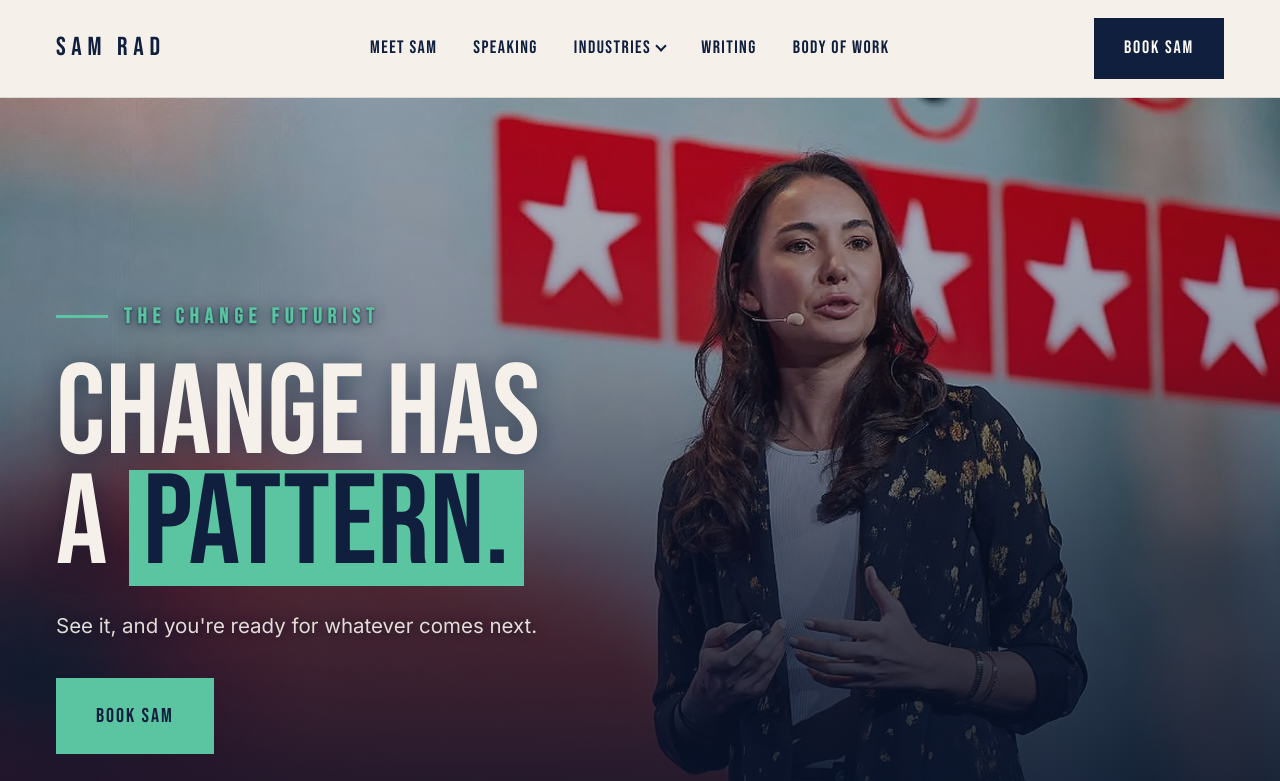
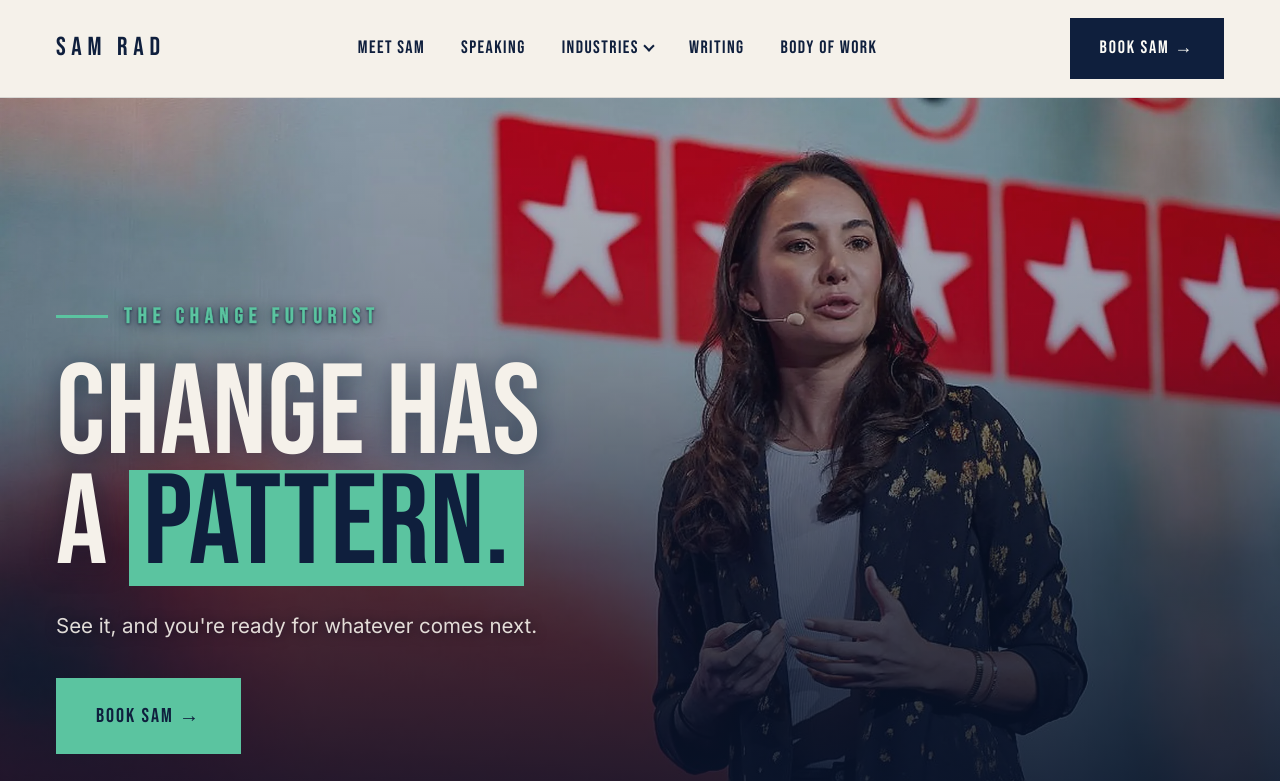
Before and after one commit to SamRadOfficial/sam-rad, a Next.js app: page / in a window 1280 px wide. Shown: the top 781 px of the page. Built offline with nearby package versions, Linux system fonts and the light colour scheme.

Commit message:
updates radical next section and CTAs throughout the site

```diff
--- a/app/globals.css
+++ b/app/globals.css
@@ -806,10 +806,14 @@ details.earlier[open] summary{margin-bottom:44px;}
 .book-photo{margin-top:28px;}
 .book-photo img{width:100%;height:auto;display:block;}
 
-.section-header{position:relative;}
-.sec-link{position:absolute;right:0;bottom:6px;font-family:var(--fd);font-size:16px;letter-spacing:.14em;text-transform:uppercase;color:var(--mint-deep);border-bottom:2px solid var(--mint-deep);padding-bottom:2px;}
+/* Heading and section link share a row rather than the link being absolutely
+   positioned; a two-line h2 used to sit on top of it. */
+.section-header{display:flex;justify-content:space-between;align-items:flex-end;gap:40px;flex-wrap:wrap;}
+.section-header > :first-child{flex:1 1 auto;}
+.sec-link{flex:0 0 auto;font-family:var(--fd);font-size:16px;letter-spacing:.14em;text-transform:uppercase;
+  color:var(--mint-deep);border-bottom:2px solid var(--mint-deep);padding-bottom:2px;margin-bottom:8px;white-space:nowrap;}
 .sec-link:hover{color:var(--ink);border-color:var(--ink);}
-@media (max-width:900px){.sec-link{position:static;display:inline-block;margin-top:18px;}}
+@media (max-width:900px){.section-header{gap:18px;} .sec-link{margin-bottom:0;}}
 
 /* Gallery: portrait tiles anchor to the upper third so heads stay in frame */
 .gp-a img,.gp-c img,.gp-d img{object-position:center 18%;}
@@ -904,8 +908,8 @@ details.earlier[open] summary{margin-bottom:44px;}
 
 /* Homepage: Radical Next feature */
 .rn{position:relative;background:var(--paper-white);padding:118px 0;overflow:hidden;}
-.rn::before{content:'';position:absolute;inset:0;background:url('/images/rn-bg.jpg') center/cover no-repeat;opacity:.85;}
-.rn::after{content:'';position:absolute;inset:0;background:linear-gradient(90deg,rgba(252,251,246,.92) 0%,rgba(252,251,246,.72) 46%,rgba(252,251,246,.15) 100%);}
+.rn::before{content:'';position:absolute;inset:0;background:url('/images/rn-bg.jpg') center/cover no-repeat;}
+.rn::after{content:'';position:absolute;inset:0;background:linear-gradient(90deg,rgba(252,251,246,.72) 0%,rgba(252,251,246,.42) 50%,rgba(252,251,246,0) 100%);}
 .rn > *{position:relative;z-index:1;}
 /* Desktop: headline and body stack in the left column, cover spans both rows on the right.
    Mobile: headline, then cover, then body. */
@@ -920,15 +924,20 @@ details.earlier[open] summary{margin-bottom:44px;}
 .rn-lead{font-family:var(--fd);font-size:clamp(20px,1.9vw,27px);letter-spacing:.02em;text-transform:uppercase;
   color:var(--ink);margin:0 0 22px !important;}
 .rn p{font-size:17px;line-height:1.7;color:var(--ink-soft);margin:0 0 18px;max-width:600px;}
-.rn-qs{font-family:var(--fd);font-size:clamp(30px,3.3vw,46px);line-height:1.04;text-transform:uppercase;
-  color:var(--mint-deep);margin:30px 0 32px;}
+.rn-qs{font-family:var(--fd);font-size:clamp(19px,1.7vw,25px);line-height:1.28;letter-spacing:.04em;
+  text-transform:uppercase;color:var(--mint-deep);margin:24px 0 28px;}
 .rn-cover img{width:100%;height:auto;display:block;filter:drop-shadow(0 30px 60px rgba(8,19,42,.28));}
 .rn-btns{display:flex;gap:14px;flex-wrap:wrap;}
 @media (max-width:900px){
   .rn{padding:56px 0;}
-  .rn::after{background:linear-gradient(180deg,rgba(252,251,246,.9) 0%,rgba(252,251,246,.8) 100%);}
+  .rn::after{background:linear-gradient(180deg,rgba(252,251,246,.78) 0%,rgba(252,251,246,.66) 100%);}
   .rn-grid{grid-template-columns:1fr;grid-template-rows:auto auto auto;gap:26px;}
   .rn-head{grid-column:1;grid-row:1;}
   .rn-cover{grid-column:1;grid-row:2;max-width:250px;margin:0 auto;}
   .rn-body{grid-column:1;grid-row:3;}
 }
+
+/* Homepage testimonials */
+.tests{padding:104px 0 110px;}
+.tests .t-grid{margin-top:44px;}
+@media (max-width:900px){.tests{padding:56px 0 60px;}}
--- a/app/industries/[slug]/page.jsx
+++ b/app/industries/[slug]/page.jsx
@@ -64,7 +64,7 @@ export default function IndustryPage({ params }) {
           eyebrow={`Industries · ${ind.name}`}
           short
           lead={<><em>Change Has a Pattern</em>, built for {lower} leaders. The cycle every big change follows, applied to the forces reshaping your world right now. <strong>Your people walk out ready for it.</strong></>}
-          cta={<Link href="/book" className="btn btn-mint">Book Sam for your {lower} event</Link>}
+          cta={<Link href="/book" className="btn btn-mint">Book Sam for your {lower} event →</Link>}
         >
           The future of <span className="mint-fill">{display}.</span>
         </PhotoHero>
@@ -97,7 +97,7 @@ export default function IndustryPage({ params }) {
                     <li><strong>Delivery</strong><br />In-person or virtual</li>
                     <li><strong>Travels from</strong><br />New York City</li>
                   </ul>
-                  <Link href="/book" className="btn btn-ink">Book Sam</Link>
+                  <Link href="/book" className="btn btn-ink">Book Sam →</Link>
                   <Bureau />
                 </div>
 
--- a/app/meet-sam/page.jsx
+++ b/app/meet-sam/page.jsx
@@ -28,7 +28,7 @@ export default function MeetSam() {
           eyebrow="Meet Sam"
           short
           lead={<>Anthropologist. Four-time tech founder. #1 bestselling author. Twenty years inside technology revolutions, and one lesson above all: <strong>change has a pattern.</strong></>}
-          cta={<Link href="/book" className="btn btn-mint">Book Sam</Link>}
+          cta={<Link href="/book" className="btn btn-mint">Book Sam →</Link>}
           caption="SHRM · Dallas"
         >
           The <span className="mint-fill">change</span><br />futurist.
@@ -104,7 +104,7 @@ export default function MeetSam() {
                     <li>Keynoted on five continents</li>
                     <li>Early protocols behind ERC-721</li>
                   </ul>
-                  <Link href="/book" className="btn btn-ink">Book Sam</Link>
+                  <Link href="/book" className="btn btn-ink">Book Sam →</Link>
                   <Bureau />
                 </div>
                 <div className="side-photo">
--- a/app/page.jsx
+++ b/app/page.jsx
@@ -32,7 +32,7 @@ export default function Home() {
           position="center top"
           eyebrow="The Change Futurist"
           lead={<>See it, and you&apos;re ready for whatever comes next.</>}
-          cta={<Link href="/book" className="btn btn-mint">Book Sam</Link>}
+          cta={<Link href="/book" className="btn btn-mint">Book Sam →</Link>}
           caption="Ivanti Solutions Summit"
         >
           Change has<br />a <span className="mint-fill">pattern.</span>
--- a/app/speaking/page.jsx
+++ b/app/speaking/page.jsx
@@ -53,7 +53,7 @@ export default function Speaking() {
           image="hero-meet.jpg"
           eyebrow="Speaking · The keynote"
           lead={<>The cycle every big change follows, why the new tools aren&apos;t paying off yet, and the four moves that turn the corner. <strong>Customized to your industry, your audience, your moment.</strong></>}
-          cta={<Link href="/book" className="btn btn-mint">Book this keynote</Link>}
+          cta={<Link href="/book" className="btn btn-mint">Book this keynote →</Link>}
           caption="SIM Executive Conference"
         >
           Change has<br />a <span className="mint-fill">pattern.</span>
@@ -93,7 +93,7 @@ export default function Speaking() {
                     <li><strong>Customization</strong><br /><Link href="/industries" style={{ color: 'var(--mint-deep)', textDecoration: 'underline', textUnderlineOffset: 3 }}>Built for your industry</Link></li>
                     <li><strong>Travels from</strong><br />New York City</li>
                   </ul>
-                  <Link href="/book" className="btn btn-ink">Book Sam</Link>
+                  <Link href="/book" className="btn btn-ink">Book Sam →</Link>
                   <Bureau />
                 </div>
                 <div className="side-photo">
--- a/components/Blocks.jsx
+++ b/components/Blocks.jsx
@@ -60,7 +60,7 @@ export function YouAreHere({ eyebrow, heading, lead, cta, tall }) {
   );
 }
 
-export function CtaBreak({ image, tag, heading, lead, caption, center, bureau, position, btn = 'Book Sam', id = 'book', href, external }) {
+export function CtaBreak({ image, tag, heading, lead, caption, center, bureau, position, btn = 'Book Sam →', id = 'book', href, external }) {
   return (
     <section className={center ? 'cta-break center' : 'cta-break'} id={id}>
       {/* eslint-disable-next-line @next/next/no-img-element */}
@@ -217,7 +217,7 @@ export function TestimonialBanner({ noCta }) {
           Sam is a rare individual who has the unique ability to <u>catalyze and inspire</u> everyone around her.
         </h2>
         <div className="who">Asael Meir · Partner, CohnReznick LLP</div>
-        {!noCta && <Link href="/book" className="btn btn-mint tb-cta">Book Sam</Link>}
+        {!noCta && <Link href="/book" className="btn btn-mint tb-cta">Book Sam →</Link>}
       </div>
     </section>
   );
@@ -321,7 +321,7 @@ export function Sizzle() {
   );
 }
 
-export function BookBar({ text, sub, mint, deep, cta = 'Book Sam' }) {
+export function BookBar({ text, sub, mint, deep, cta = 'Book Sam →' }) {
   const cls = mint ? 'bookbar mint' : deep ? 'bookbar deep' : 'bookbar';
   return (
     <section className={cls}>
--- a/components/Footer.jsx
+++ b/components/Footer.jsx
@@ -26,7 +26,7 @@ export default function Footer() {
               <li><Link href="/industries">Industries</Link></li>
               <li><Link href="/writing">Writing</Link></li>
               <li><Link href="/body-of-work">Body of Work</Link></li>
-              <li><Link href="/book">Book Sam</Link></li>
+              <li><Link href="/book">Book Sam →</Link></li>
             </ul>
           </div>
           <div>
--- a/components/Nav.jsx
+++ b/components/Nav.jsx
@@ -100,7 +100,7 @@ export default function Nav({ active }) {
             )
           )}
         </ul>
-        <Link href="/book" className="book-btn">Book Sam</Link>
+        <Link href="/book" className="book-btn">Book Sam →</Link>
         <button
           className="nav-toggle"
           aria-label="Open menu"
@@ -116,7 +116,7 @@ export default function Nav({ active }) {
         {ITEMS.map(([label, href]) => (
           <Link href={href} key={href} onClick={() => setOpen(false)}>{label}</Link>
         ))}
-        <Link className="d-book" href="/book" onClick={() => setOpen(false)}>Book Sam</Link>
+        <Link className="d-book" href="/book" onClick={() => setOpen(false)}>Book Sam →</Link>
       </div>
     </>
   );
```
Also changed, not shown: public/images/rn-bg.jpg (added), public/images/rn-bg.webp (added).
